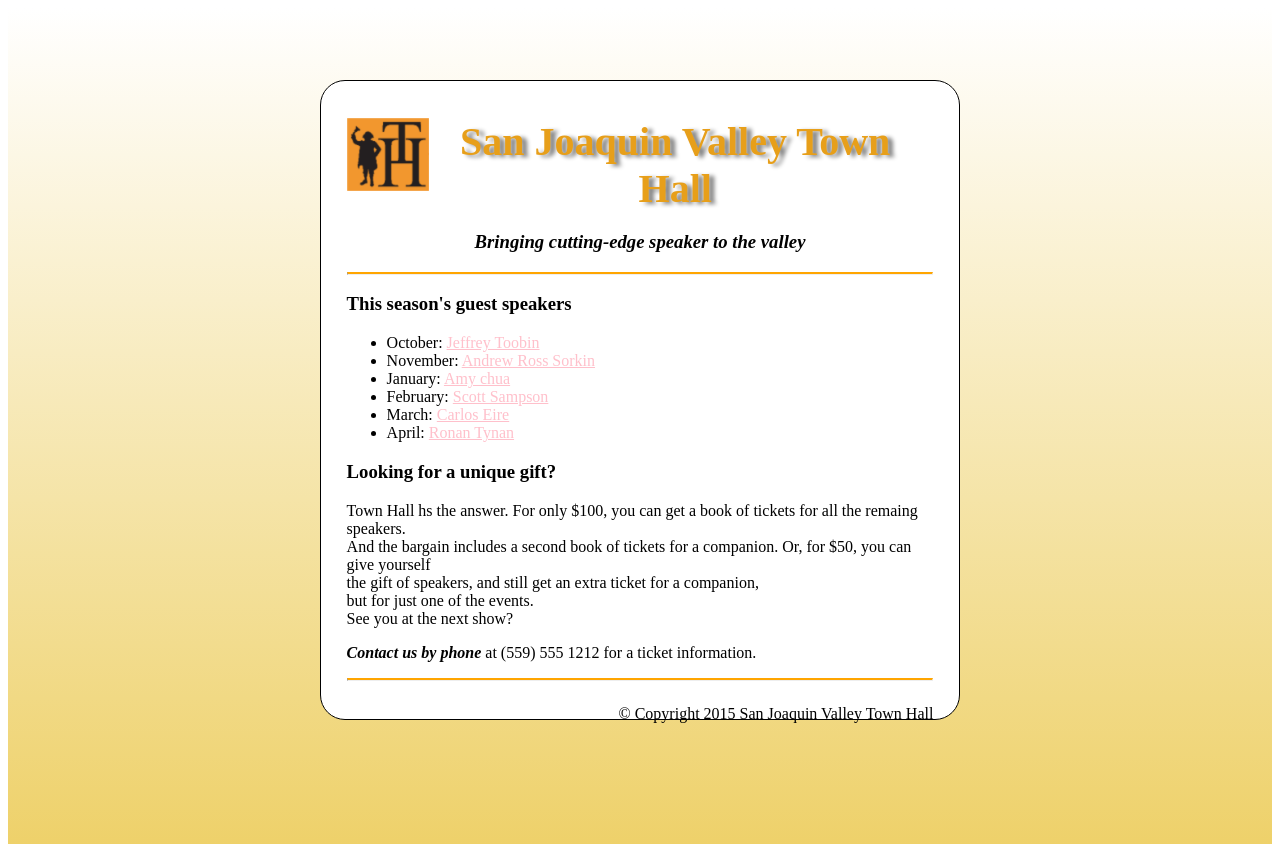
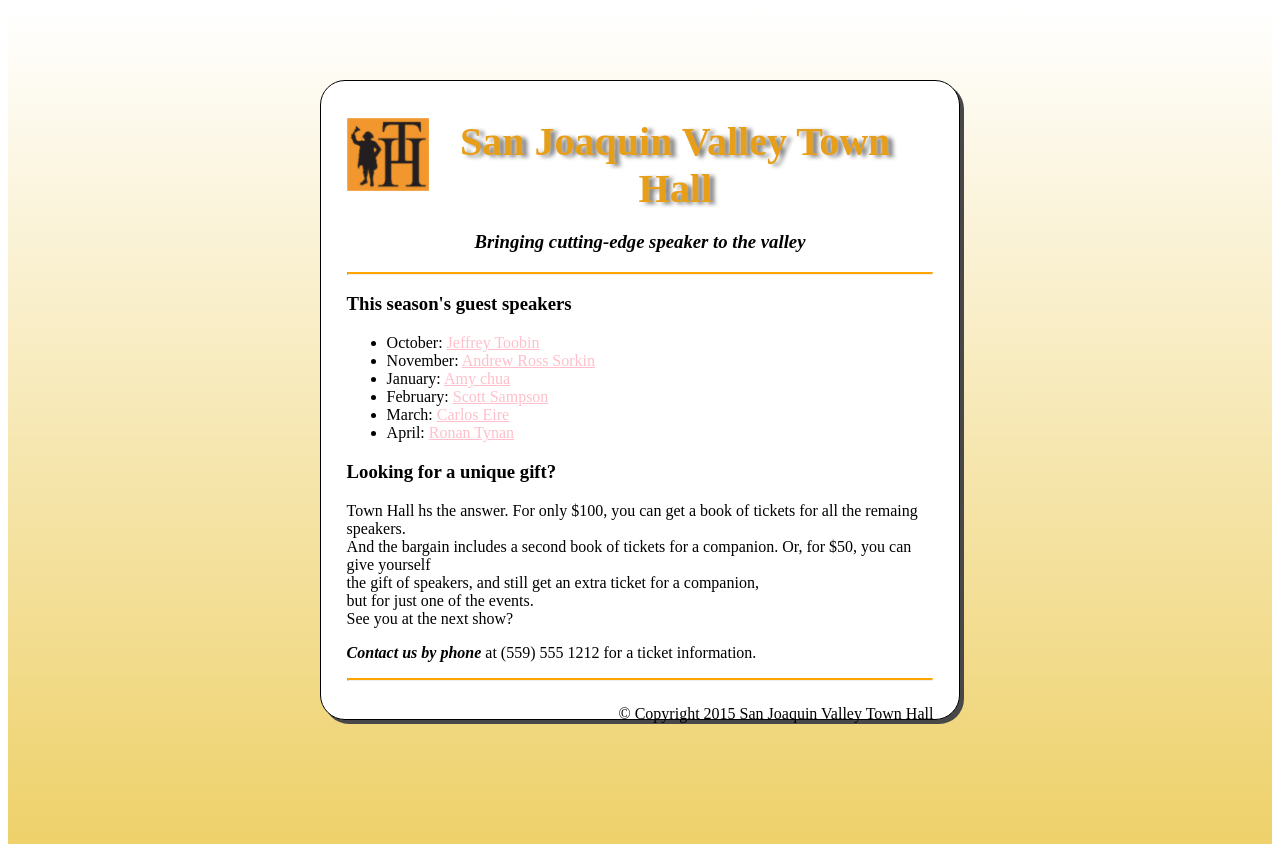
Before and after one commit to htactive-hapt/hapttlab3, a plain HTML site: page index.html in a window 1280 px wide. Drawn offline with Linux system fonts and the light colour scheme.

Commit message:
responsive

```diff
--- a/style.css
+++ b/style.css
@@ -105,6 +105,8 @@ strong {
         box-shadow: unset;
         left: 5%;
         right: 5%;
+        top: 10%;
+        bottom: 10%;
     }
 }
 
@@ -123,6 +125,8 @@ strong {
         box-shadow: unset;
         left: 15%;
         right: 15%;
+        top: 10%;
+        bottom: 10%;
     }
 }
 
@@ -142,6 +146,12 @@ strong {
     #container-content {
         left: 20%;
         right: 20%;
+        top: 10%;
+        bottom: 10%;
+        box-shadow: 4px 4px 0 0 rgba(72, 72, 72, 1);
+        background-color: white;
+        border-radius: 25px;
+        border: 1px solid black;
     }
     h2.shadow {
         color: #E79F1A;
@@ -164,7 +174,10 @@ strong {
         right: 25%;
         top: 10%;
         bottom: 10%;
-        padding: 2%;
+        box-shadow: 4px 4px 0 0 rgba(72, 72, 72, 1);
+        background-color: white;
+        border-radius: 25px;
+        border: 1px solid black;
     }
     h2.shadow {
         color: #E79F1A;
```
